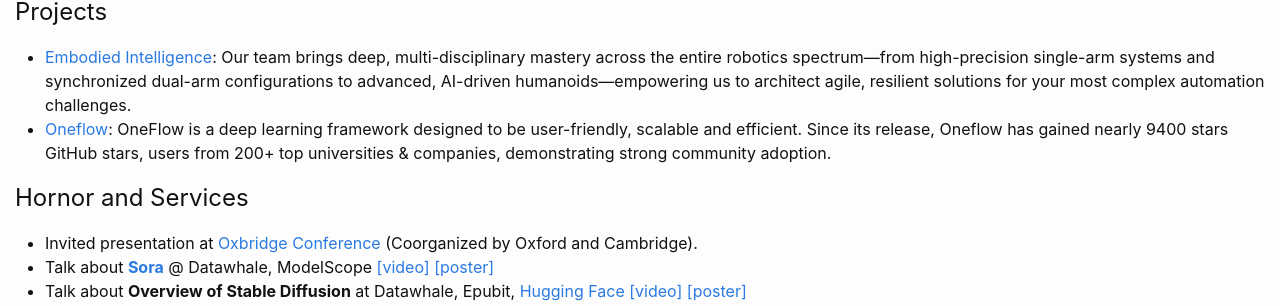
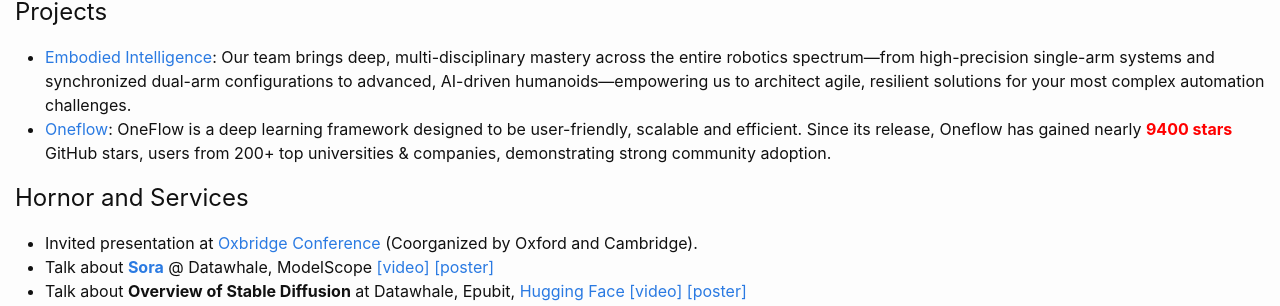
Before and after one commit to JJYSTEM/jiaojiaoye, a Jekyll site: the page built from index.md, in a window 1280 px wide. Shown: the part 957-1263 px from the top of the page. Built offline with Jekyll 4.4.1, drawn with Linux system fonts in a browser that asks for light colours.

Commit message:
Update index.md

```diff
--- a/index.md
+++ b/index.md
@@ -56,7 +56,7 @@ See my personal news📰 on Linkedin: [@JiaojiaoYe](https://www.linkedin.com/in/
 
 ## Projects
 * [Embodied Intelligence](https://jjystem.github.io/jiaojiaoye/publication/cvae4hri_final/): Our team brings deep, multi-disciplinary mastery across the entire robotics spectrum—from high-precision single-arm systems and synchronized dual-arm configurations to advanced, AI-driven humanoids—empowering us to architect agile, resilient solutions for your most complex automation challenges.
-* [Oneflow](https://github.com/Oneflow-Inc/oneflow): OneFlow is a deep learning framework designed to be user-friendly, scalable and efficient.  Since its release, Oneflow has gained nearly 9400 stars GitHub stars, users from 200+ top universities & companies, demonstrating strong community adoption.
+* [Oneflow](https://github.com/Oneflow-Inc/oneflow): OneFlow is a deep learning framework designed to be user-friendly, scalable and efficient.  Since its release, Oneflow has gained nearly <span style="color: red;"> **9400 stars** </span>  GitHub stars, users from 200+ top universities & companies, demonstrating strong community adoption.
 
 
 ## Hornor and Services
```
